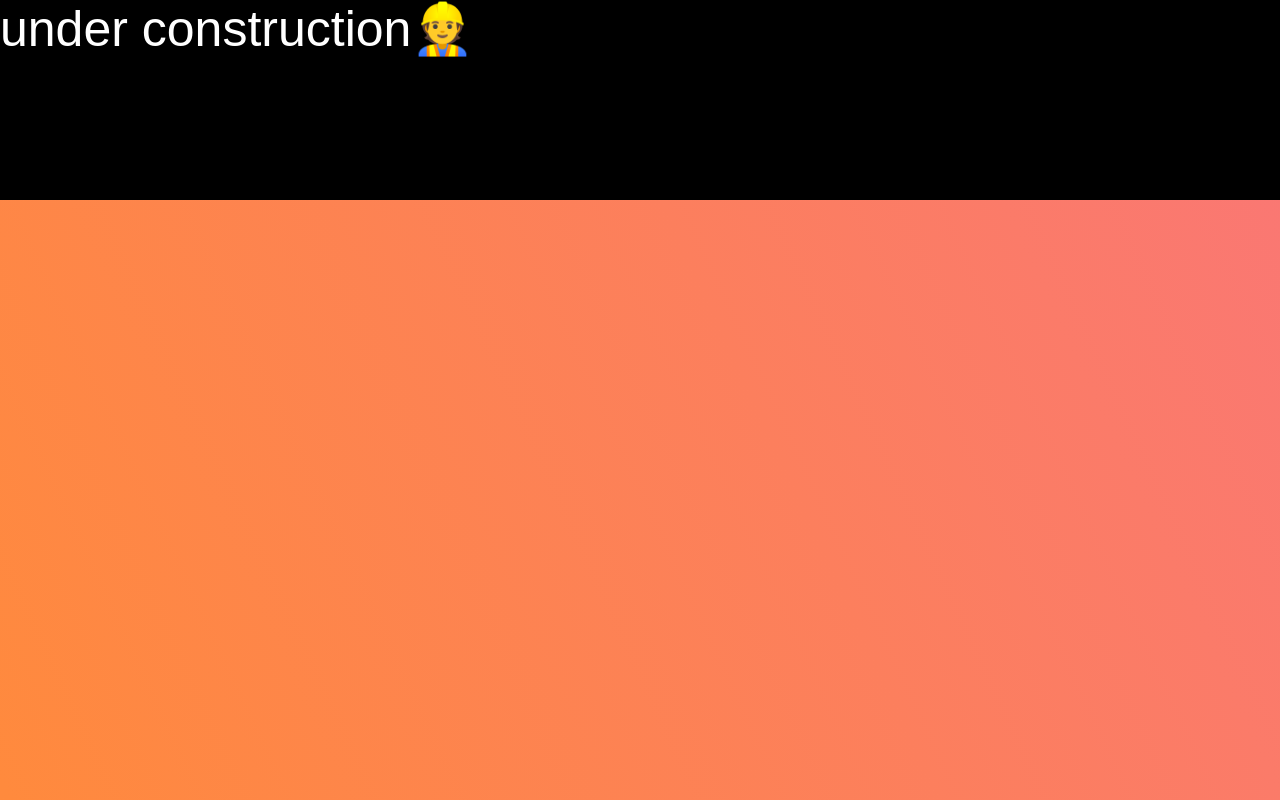
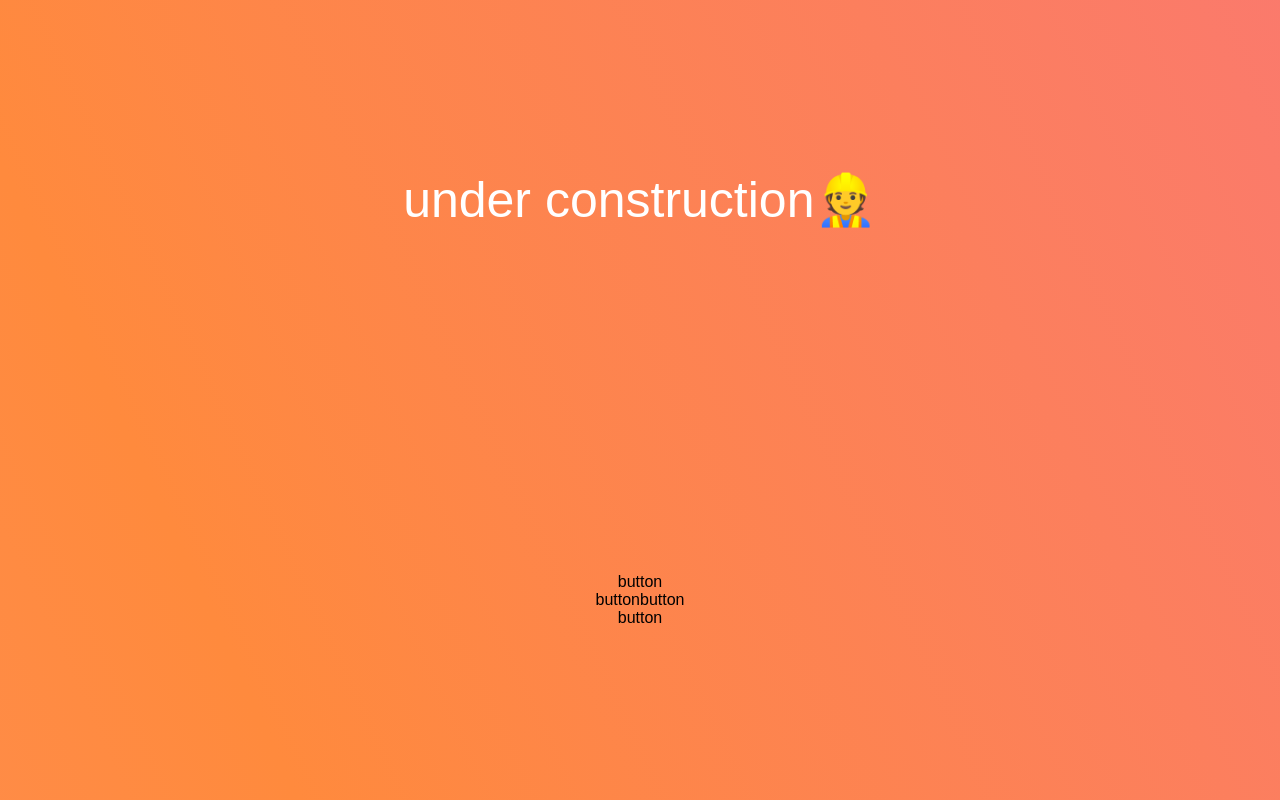
Before and after one commit to joehiggs/higgsv, a React (Create React App) app: page / in a window 1280 px wide. Built offline with nearby package versions, Linux system fonts and the light colour scheme.

Commit message:
navbutton component and better styling and restructuring----this should have been a couple separate commits but whatever

```diff
--- a/src/App.css
+++ b/src/App.css
@@ -7,6 +7,10 @@
   -webkit-animation: Gradient 15s ease infinite;
   -moz-animation: Gradient 15s ease infinite;
   animation: Gradient 15s ease infinite;
+  display: flex;
+  flex-direction: column;
+  justify-content: center;
+  align-items: center;
 }
 
 @-webkit-keyframes Gradient {
@@ -45,9 +49,12 @@
   }
 }
 
-.shape {
-  background-color: black;
-  height: 100px;
+.area {
+  flex: 1;
+  display: flex;
+  flex-direction: column;
+  justify-content: center;
+  align-items: center;
 }
 
 .text {
--- a/src/App.js
+++ b/src/App.js
@@ -1,14 +1,21 @@
 import React, { Component } from 'react';
 import './App.css';
+import NavButton from './Components/NavButton.js';
 
 class App extends Component {
   	render() {
     	return (
       		<div className='background'>
-        <div className='shape'>
-          <p className='text'>under construction<span role="img" aria-label="construction">👷‍</span></p>
+        		<div className='area'>
+          			<span className='text'>under construction<span role="img" aria-label="construction">👷‍</span></span>
         		</div>
-        <div className='shape'>
+        		<div className='area'>
+          			<NavButton/>
+          			<div>
+            			<NavButton/>
+            			<NavButton/>
+          			</div>
+          			<NavButton/>
         		</div>
       		</div>
     	);
--- /dev/null
+++ b/src/Components/NavButton.js
@@ -0,0 +1,14 @@
+'use strict';
+
+import React, { Component } from 'react';
+import './NavButton.css';
+
+class NavButton extends Component {
+	render() {
+	    return (
+			<button className='button' onClick={() => alert()}>button</button>
+		);
+	}
+}
+
+export default NavButton;
```
Also changed, not shown: src/Components/NavButton.css (added), 1 other file (tests, documents, lock files or other folders). Lines whose indentation alone changed are shown as unchanged.
